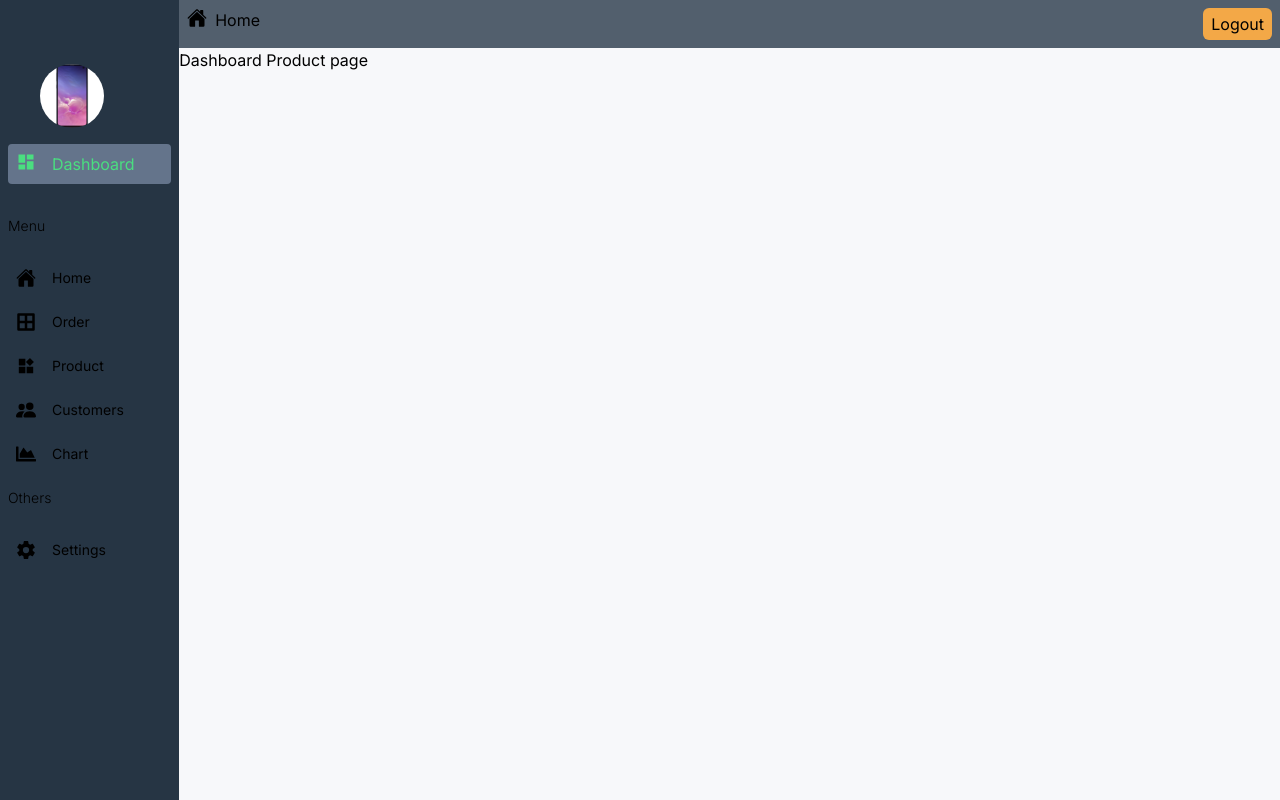
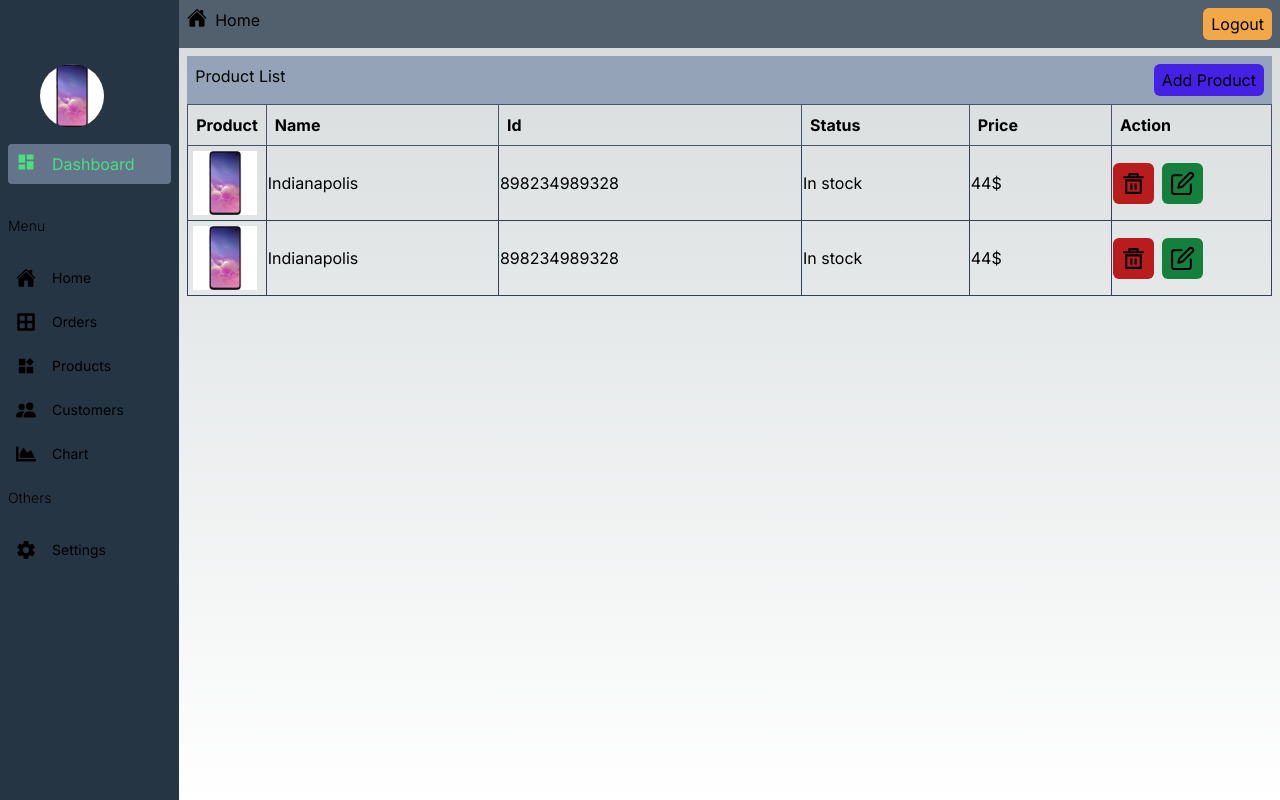
Before and after one commit to Akhil76/e-commerce-by-nextjs, a Next.js app: page /dashboard/product in a window 1280 px wide. Built offline with nearby package versions, Linux system fonts and the light colour scheme.

Commit message:
work with some pages in dashboard

```diff
--- a/app/components/DashboardMenu.js
+++ b/app/components/DashboardMenu.js
@@ -19,12 +19,12 @@ const menuItems = [
       },
       {
         icon: <FaBorderAll size="20"/>,
-        label: "Order",
+        label: "Orders",
         href: "/dashboard/order"
       },
       {
         icon: <AiFillProduct size="20"/>,
-        label: "Product",
+        label: "Products",
         href: "/dashboard/product"
       },
       {
--- a/app/dashboard/customer/page.js
+++ b/app/dashboard/customer/page.js
@@ -1,7 +1,61 @@
+import { RiDeleteBin5Line } from "react-icons/ri";
+import { FiEdit } from "react-icons/fi";
+
+
+
 export default function Customer() {
-    return (
-      <div>
-        <h1 className="text-blue-400">Customer page</h1>
+  return (
+    <main>
+      <div className="m-2">
+        <div className="bg-slate-400 py-2 flex justify-between ">
+          <div>
+            <h1 className="mx-2">Customer List</h1>
+          </div>
+          <div>
+            <button
+              className="bg-[#4521e6] mr-2 py-1 px-2 rounded-md hover:bg-[#070ae9]"
+            >
+              Search
+            </button>
+          </div>
+        </div>
+        <table class="border-collapse border border-slate-500 w-full">
+          <thead>
+            <tr className="text-left bg-transparent">
+              <th class="border border-slate-600 p-2 w-14">Customer</th>
+              <th class="border border-slate-600 p-2">Name</th>
+              <th class="border border-slate-600 p-2">Id</th>
+              <th class="border border-slate-600 p-2">Address</th>
+              <th class="border border-slate-600 p-2 w-40">Action</th>
+            </tr>
+          </thead>
+          <tbody>
+            <tr>
+              <td class="border border-slate-700">
+                <img className="w-16 h-16 m-1" src="/samsung.jpg" />
+              </td>
+              <td class="border border-slate-700">Indianapolis</td>
+              <td class="border border-slate-700">898234989328</td>
+              <td class="border border-slate-700">Dhaka</td>
+              <td class="border border-slate-700">
+                <button
+                  className="bg-red-700 mr-2 py-2 px-2 rounded-md hover:bg-red-600"
+                >
+                  <RiDeleteBin5Line size="25"/>
+                </button>
+                <button
+                  className="bg-green-700 mr-2 py-2 px-2 rounded-md hover:bg-green-400"
+                >
+                  <FiEdit size="25"/>
+                </button>
+              </td>
+            </tr>
+
+
+
+          </tbody>
+        </table>
       </div>
-    );
-  }
+    </main>
+  );
+}
--- a/app/dashboard/layout.js
+++ b/app/dashboard/layout.js
@@ -6,7 +6,7 @@ export default function DashboardLayout({ children }) {
   return (
     <div className='flex'>
       <Sidebar />
-      <div className='w-[86%]  md:w-[92%] lg:w-[84%] xl:w-[86%] bg-[#F7F8FA] '>
+      <div className='w-[86%]  md:w-[92%] lg:w-[84%] xl:w-[86%]'>
         <DashboardNavbar />
         {children}
       </div>
--- a/app/dashboard/order/page.js
+++ b/app/dashboard/order/page.js
@@ -1,10 +1,65 @@
+import { RiDeleteBin5Line } from "react-icons/ri";
+import { FiEdit } from "react-icons/fi";
 
 
 
 export default function Order() {
-    return (
-      <div>
-        <h1>Dashboard order page</h1>
+  return (
+    <main>
+      <div className="m-2">
+        <div className="bg-slate-400 py-2 flex justify-between ">
+          <div>
+            <h1 className="mx-2">Orders</h1>
+          </div>
+          <div>
+            <button
+              className="bg-[#4521e6] mr-2 py-1 px-2 rounded-md hover:bg-[#070ae9]"
+            >
+              Search
+            </button>
+          </div>
+        </div>
+        <table class="border-collapse border border-slate-500 w-full">
+          <thead>
+            <tr className="text-left bg-transparent">
+              <th class="border border-slate-600 p-2 w-14">Customer</th>
+              <th class="border border-slate-600 p-2">Name</th>
+              <th class="border border-slate-600 p-2">Id</th>
+              <th class="border border-slate-600 p-2">Address</th>
+              <th class="border border-slate-600 p-2">Date</th>
+              <th class="border border-slate-600 p-2">Status</th>
+              <th class="border border-slate-600 p-2 w-40">Action</th>
+            </tr>
+          </thead>
+          <tbody>
+            <tr>
+              <td class="border border-slate-700">
+                <img className="w-16 h-16 m-1" src="/samsung.jpg" />
+              </td>
+              <td class="border border-slate-700">Indianapolis</td>
+              <td class="border border-slate-700">898234989328</td>
+              <td class="border border-slate-700">898234989328</td>
+              <td class="border border-slate-700">898234989328</td>
+              <td class="border border-slate-700">Dhaka</td>
+              <td class="border border-slate-700">
+                <button
+                  className="bg-red-700 mr-2 py-2 px-2 rounded-md hover:bg-red-600"
+                >
+                  <RiDeleteBin5Line size="25"/>
+                </button>
+                <button
+                  className="bg-green-700 mr-2 py-2 px-2 rounded-md hover:bg-green-400"
+                >
+                  <FiEdit size="25"/>
+                </button>
+              </td>
+            </tr>
+
+
+
+          </tbody>
+        </table>
       </div>
-    );
-  }
+    </main>
+  );
+}
--- a/app/dashboard/product/page.js
+++ b/app/dashboard/product/page.js
@@ -1,9 +1,82 @@
+import { RiDeleteBin5Line } from "react-icons/ri";
+import { FiEdit } from "react-icons/fi";
+
 
 
 export default function Product() {
-    return (
-      <div>
-        <h1>Dashboard Product page</h1>
+  return (
+    <main>
+      <div className="m-2">
+        <div className="bg-slate-400 py-2 flex justify-between ">
+          <div>
+            <h1 className="mx-2">Product List</h1>
+          </div>
+          <div>
+            <button
+              className="bg-[#4521e6] mr-2 py-1 px-2 rounded-md hover:bg-[#070ae9]"
+            >
+              Add Product
+            </button>
+          </div>
+        </div>
+        <table class="border-collapse border border-slate-500 w-full">
+          <thead>
+            <tr className="text-left bg-transparent">
+              <th class="border border-slate-600 p-2 w-14">Product</th>
+              <th class="border border-slate-600 p-2">Name</th>
+              <th class="border border-slate-600 p-2">Id</th>
+              <th class="border border-slate-600 p-2">Status</th>
+              <th class="border border-slate-600 p-2">Price</th>
+              <th class="border border-slate-600 p-2 w-40">Action</th>
+            </tr>
+          </thead>
+          <tbody>
+            <tr>
+              <td class="border border-slate-700">
+                <img className="w-16 h-16 m-1" src="/samsung.jpg" />
+              </td>
+              <td class="border border-slate-700">Indianapolis</td>
+              <td class="border border-slate-700">898234989328</td>
+              <td class="border border-slate-700">In stock</td>
+              <td class="border border-slate-700">44$</td>
+              <td class="border border-slate-700">
+                <button
+                  className="bg-red-700 mr-2 py-2 px-2 rounded-md hover:bg-red-600"
+                >
+                  <RiDeleteBin5Line size="25"/>
+                </button>
+                <button
+                  className="bg-green-700 mr-2 py-2 px-2 rounded-md hover:bg-green-400"
+                >
+                  <FiEdit size="25"/>
+                </button>
+              </td>
+            </tr>
+            <tr>
+              <td class="border border-slate-700">
+                <img className="w-16 h-16 m-1" src="/samsung.jpg" />
+              </td>
+              <td class="border border-slate-700">Indianapolis</td>
+              <td class="border border-slate-700">898234989328</td>
+              <td class="border border-slate-700">In stock</td>
+              <td class="border border-slate-700">44$</td>
+              <td class="border border-slate-700">
+                <button
+                  className="bg-red-700 mr-2 py-2 px-2 rounded-md hover:bg-red-600"
+                >
+                  <RiDeleteBin5Line size="25"/>
+                </button>
+                <button
+                  className="bg-green-700 mr-2 py-2 px-2 rounded-md hover:bg-green-400"
+                >
+                  <FiEdit size="25"/>
+                </button>
+              </td>
+            </tr>
+
+          </tbody>
+        </table>
       </div>
-    );
-  }
+    </main>
+  );
+}
```
